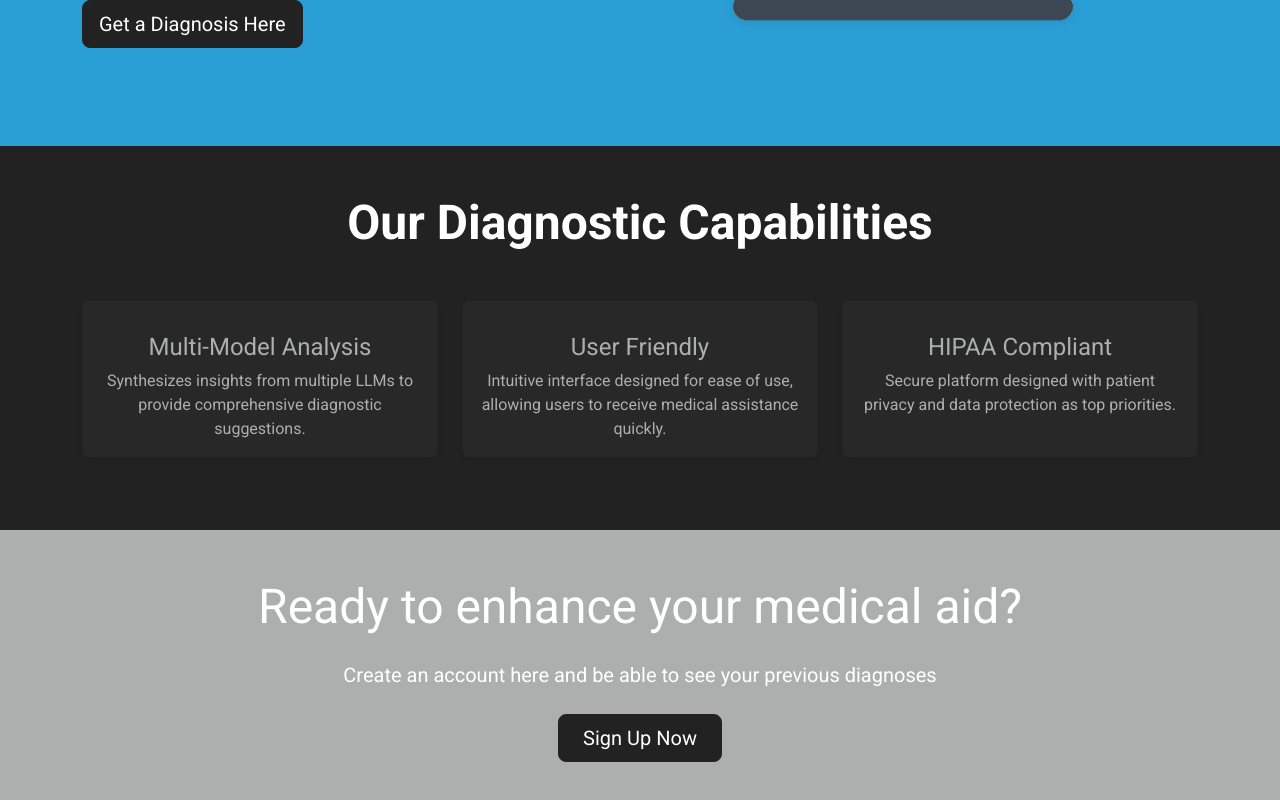
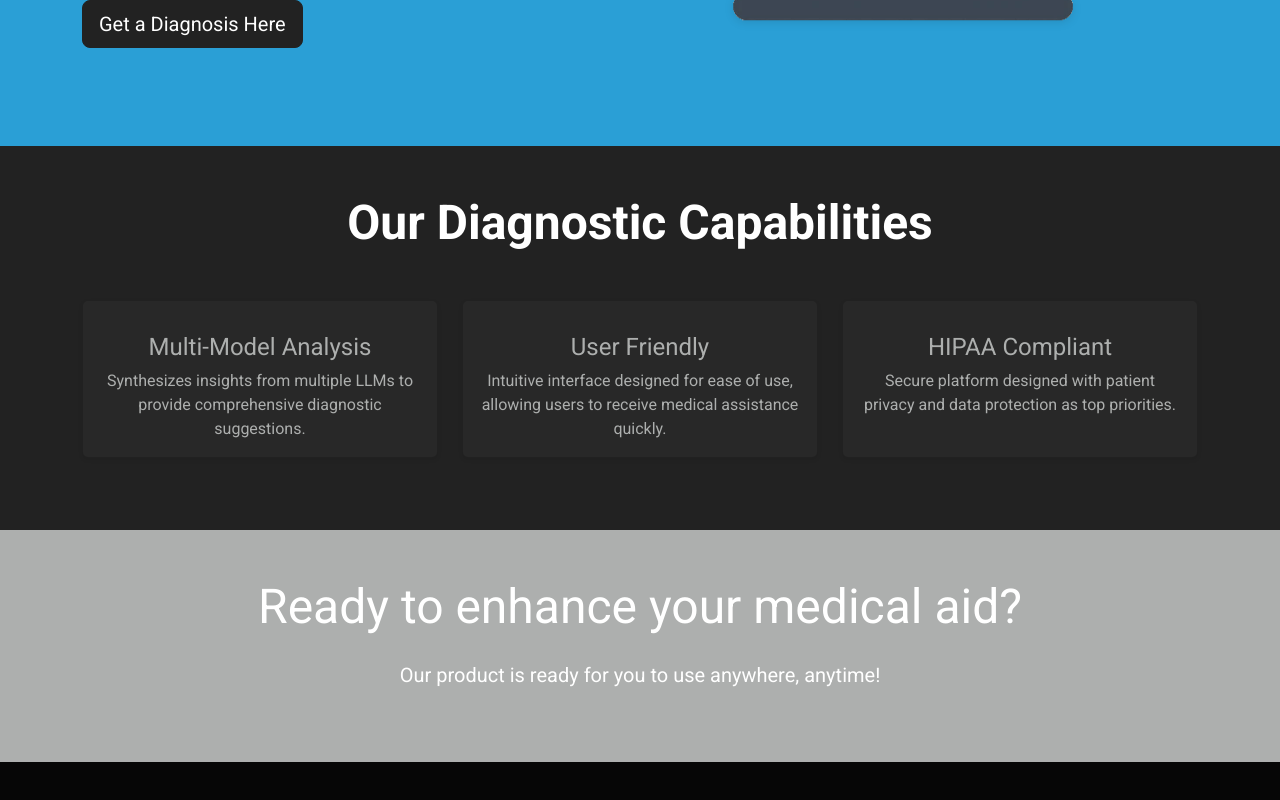
Before and after one commit to Killerbacon34/DiseaseLLM, a Next.js app in the folder frontend/src/: page / in a window 1280 px wide. Shown: the part 340-1140 px from the top of the page. After the commit the page ends 1102 px from the top, so only its background shows below. Built offline with nearby package versions, Linux system fonts and the light colour scheme.

Commit message:
removed frontend access to login and signup

```diff
--- a/frontend/src/pages/Navbar.js
+++ b/frontend/src/pages/Navbar.js
@@ -69,8 +69,8 @@ function MyNavbar() {
         <Offcanvas.Body>
           <Nav>
               <Nav.Link href="/">Home</Nav.Link>
-              {!user && <Nav.Link href="/signup">Sign Up</Nav.Link>}
-              {!user && <Nav.Link href="/login">Login</Nav.Link>}
+              {/* {!user && <Nav.Link href="/signup">Sign Up</Nav.Link>}
+              {!user && <Nav.Link href="/login">Login</Nav.Link>} */}
               {/* <Nav.Link href="/upload">Document Upload</Nav.Link> */}
               <Nav.Link href="/release">Enter Information</Nav.Link>
               <Nav.Link href="/result">View Diagnosis</Nav.Link>
--- a/frontend/src/pages/index.js
+++ b/frontend/src/pages/index.js
@@ -90,10 +90,7 @@ export default function Home() {
       <section className="py-5 bg-dark text-white">
         <Container className="text-center">
           <h2 className="mb-4">Ready to enhance your medical aid?</h2>
-          <p className="lead mb-4">Create an account here and be able to see your previous diagnoses</p>
-          <a href="/signup" className="btn btn-light btn-lg px-4">
-            Sign Up Now
-          </a>
+          <p className="lead mb-4">Our product is ready for you to use anywhere, anytime!</p>
         </Container>
       </section>
     </div>
--- a/frontend/src/pages/upload.js
+++ b/frontend/src/pages/upload.js
@@ -615,7 +615,6 @@ export default function Upload() {
                     type="submit"
                     form="medicalForm"
                     className="btn btn-success"
-                    disabled={activeSection === 'history'}
                   >
                     Submit Form
                   </button>
```
